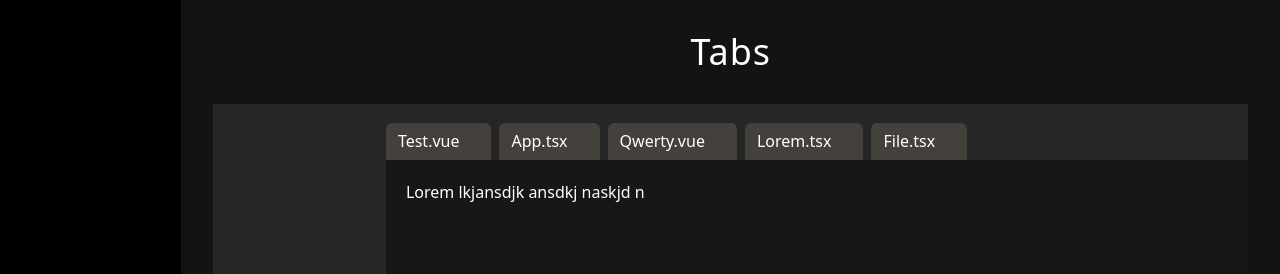
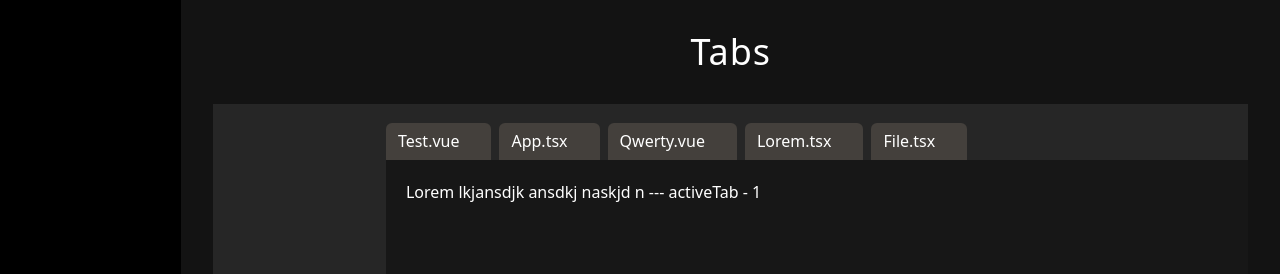
Before and after one commit to mvjl000/vue-playground, a Vue app: page /tabs in a window 1280 px wide. Shown: the top 274 px of the page. Built offline with nearby package versions, Linux system fonts and the light colour scheme.

Commit message:
Add close tab functionality

```diff
--- a/src/components/pages/Tabs.vue
+++ b/src/components/pages/Tabs.vue
@@ -16,16 +16,28 @@ const tabs = ref<Tab[]>([
 ]);
 
 const activeTab = ref<number | null>(1);
+
 const activeTabContent = computed(() => {
   const activeTabObj = tabs.value.find((tab) => tab.id === activeTab.value);
-  console.log("activeOBJ", activeTabObj);
-  if (activeTabObj === undefined) return "Something went wrong!";
+
+  if (activeTabObj === undefined) return null;
 
   return activeTabObj.content;
 });
 
 const setAcitveTab = (tabId: number) => {
   activeTab.value = tabId;
+};
+
+const closeTab = (tabId: number) => {
+  if (tabs.value.length === 1) {
+    activeTab.value = null;
+  }
+
+  if (tabId === activeTab.value) {
+    activeTab.value = tabs.value[tabs.value.length - 1].id;
+  }
+  tabs.value = tabs.value.filter((tab) => tab.id !== tabId);
 };
 </script>
 
@@ -45,12 +57,15 @@ const setAcitveTab = (tabId: number) => {
           {{ tab.name }}
           <button
             class="invisible group-hover:visible w-6 h-6 text-sm flex items-center justify-center rounded-md hover:bg-stone-800"
+            @click.stop="closeTab(tab.id)"
           >
             x
           </button>
         </li>
       </ul>
-      <p class="p-5 text-white">{{ activeTabContent }}</p>
+      <p class="p-5 text-white">
+        {{ activeTabContent }} --- activeTab - {{ activeTab }}
+      </p>
     </div>
   </div>
 </template>
```
